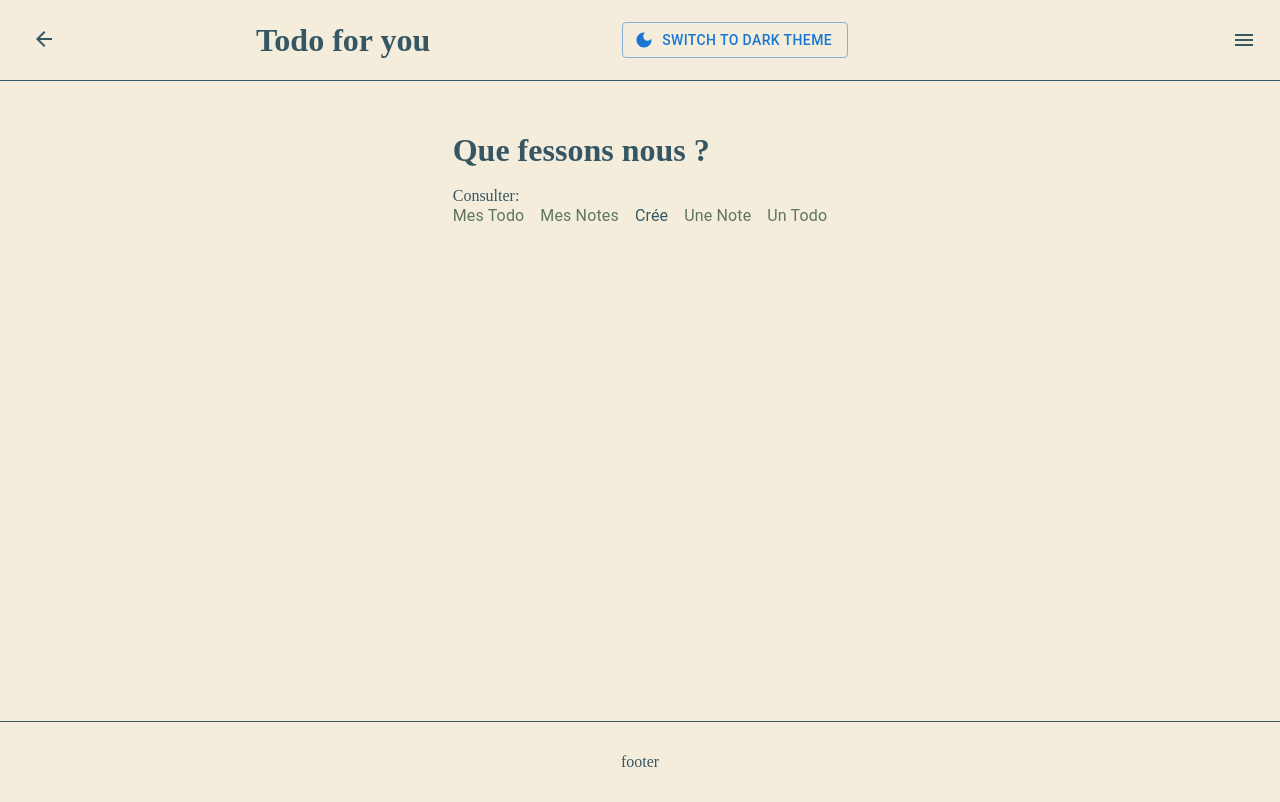
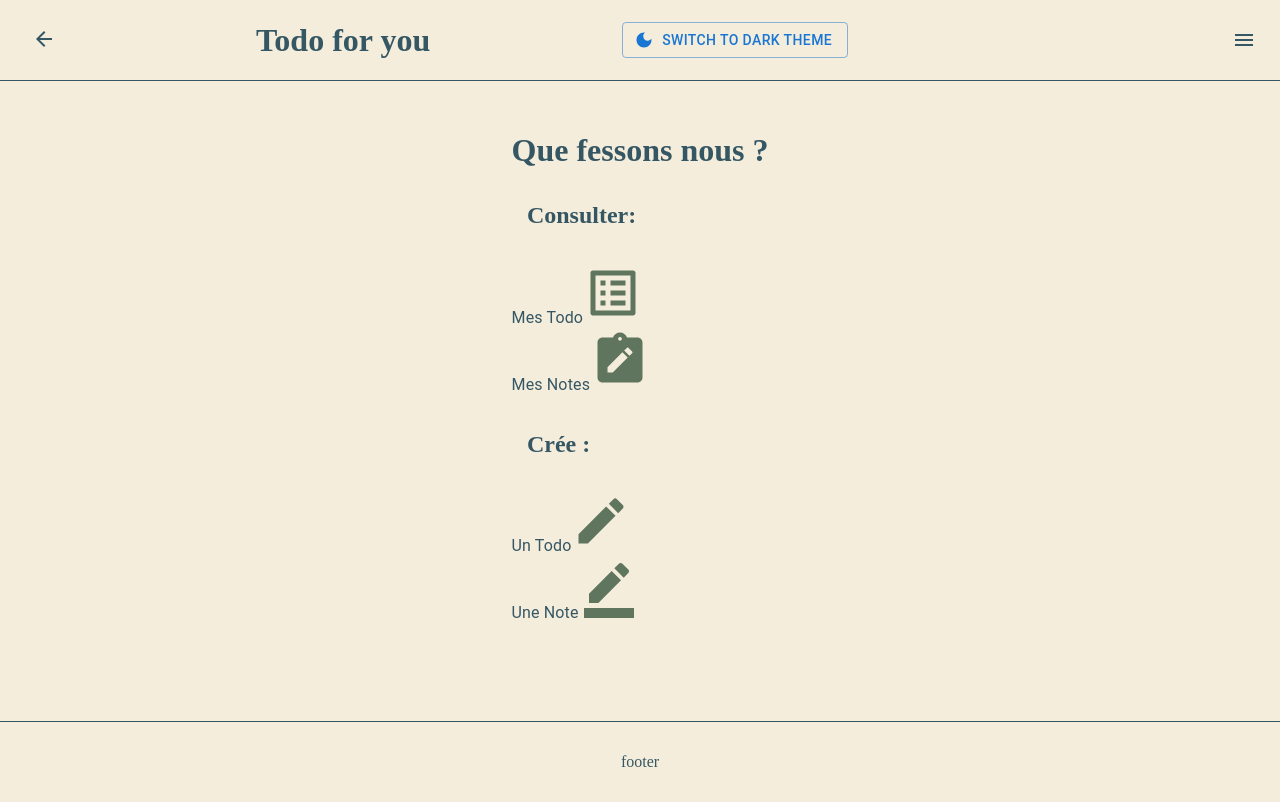
Before and after one commit to Alban-Pascal/Todo-for-you, a React (Create React App) app: page / in a window 1280 px wide. Built offline with nearby package versions, Linux system fonts and the light colour scheme.

Commit message:
Lien Home page

```diff
--- a/src/App.css
+++ b/src/App.css
@@ -1,5 +1,5 @@
 html, body, div, span, applet, object, iframe,
- h2, h3, h4, h5, h6, p, blockquote, pre,
+  h3, h4, h5, h6, p, blockquote, pre,
 a, abbr, acronym, address, big, cite, code,
 del, dfn, em, img, ins, kbd, q, s, samp,
 small, strike, strong, sub, sup, tt, var,
@@ -45,8 +45,15 @@ table {
 h1 {
 	font-weight: bold;
 	height: max-content;
+	font-size: xx-large;
 }
 
+h2 {
+	font-weight: bold;
+	height: max-content;
+	 font-size: x-large;
+	padding: 6%;
+}
 a:link {
 	color: rgb(95, 117, 94);
   }
@@ -54,3 +61,7 @@ a:link {
   a:visited {
 	color: rgb(5, 77, 5);
   }
+
+  Grid {
+	padding: 6%;
+  }
--- a/src/App.js
+++ b/src/App.js
@@ -1,5 +1,6 @@
 import "./App.css";
 import { BrowserRouter as Router, Routes, Route } from "react-router-dom";
+import React from "react";
 
 import Home from "Components/Pages/Home";
 import About from "Components/Pages/About";
@@ -10,7 +11,7 @@ import CreateTodo from "Components/Pages/CreateTodo";
 import Identification from "Components/Pages/Myaccount";
 import CreateFolder from "Components/Pages/CreateFolder";
 import MyTodo from "Components/Pages/MyTodo";
-import MyNote from "Components/Pages/CreateNote";
+import MyNote from "Components/Pages/MyNote";
 
 export default function App() {
   return (
--- a/src/Components/Pages/Home.js
+++ b/src/Components/Pages/Home.js
@@ -1,51 +1,55 @@
 import * as React from "react";
-import Box from "@mui/material/Box";
-import Link from "@mui/material/Link";
+import { Link } from "react-router-dom";
 import ListAltIcon from "@mui/icons-material/ListAlt";
-
-const preventDefault = (event) => event.preventDefault();
+import Grid from "@mui/material/Grid";
+import Typography from "@mui/material/Typography";
+import NoteAltIcon from "@mui/icons-material/NoteAlt";
+import CreateIcon from "@mui/icons-material/Create";
+import BorderColorIcon from "@mui/icons-material/BorderColor";
 
 export default function Home() {
   return (
     <div>
       <h1> Que fessons nous ?</h1>
+      <h2>Consulter: </h2>
 
-      <h2>Consulter: </h2>
-      <Box
-        sx={{
-          display: "flex",
-          flexWrap: "wrap",
-          justifyContent: "center",
-          typography: "body1",
-          "& > :not(style) + :not(style)": {
-            ml: 2,
-          },
-        }}
-        onClick={preventDefault}
-      >
-        <diV>
-          <Link href="#" underline="hover">
-            {"Mes Todo"}
+      <Grid item xs={18}>
+        <Typography>
+          {"Mes Todo"}
+          <Link to="/MyTodo">
+            <ListAltIcon sx={{ fontSize: 60 }} />
           </Link>
-        </diV>
-        <div>
-          <Link href="#" underline="hover">
-            {"Mes Notes"}
+        </Typography>
+      </Grid>
+
+      <Grid item xs={18}>
+        <Typography>
+          {"Mes Notes"}
+          <Link to="/MyNote">
+            <NoteAltIcon sx={{ fontSize: 60 }} />
           </Link>
-        </div>
+        </Typography>
+      </Grid>
 
-        <h2>Crée</h2>
-        <div>
-          <Link href="#" underline="hover">
-            {"Une Note"}
+      <h2> Crée :</h2>
+
+      <Grid item xs={18}>
+        <Typography>
+          {"Un Todo"}
+          <Link to="/CreateTodo">
+            <CreateIcon sx={{ fontSize: 60 }} />
           </Link>
-        </div>
-        <div>
-          <Link href="#" underline="hover">
-            {"Un Todo"}
+        </Typography>
+      </Grid>
+
+      <Grid item xs={18}>
+        <Typography>
+          {" Une Note"}
+          <Link to="/CreateNote">
+            <BorderColorIcon sx={{ fontSize: 60 }} label="Call me" />
           </Link>
-        </div>
-      </Box>
+        </Typography>
+      </Grid>
     </div>
   );
 }
--- a/src/Components/Pages/MyNote.js
+++ b/src/Components/Pages/MyNote.js
@@ -0,0 +1,35 @@
+import * as React from "react";
+
+export default function MyTodo() {
+  return (
+    <section id="todo">
+      <h1 className="m-3">Liste des Notes</h1>
+      <ul className="list-group">
+        <li className="list-group-item d-flex align-item-items-center">
+          Note 1
+          <button className="btn btn-sm ml-auto btn-outline-success">
+            &#x2713;
+          </button>
+        </li>
+        <li className="list-group-item d-flex align-item-items-center">
+          Note 2
+          <button className="btn btn-sm ml-auto btn-outline-success">
+            &#x2713;
+          </button>
+        </li>
+        <li className="list-group-item d-flex align-item-items-center">
+          Note 3
+          <button className="btn btn-sm ml-auto btn-outline-success">
+            &#x2713;
+          </button>
+        </li>
+        <li className="list-group-item d-flex align-item-items-center">
+          Note 4
+          <button className="btn btn-sm ml-auto btn-outline-success">
+            &#x2713;
+          </button>
+        </li>
+      </ul>
+    </section>
+  );
+}
--- a/src/Components/Pages/MyTodo.js
+++ b/src/Components/Pages/MyTodo.js
@@ -1,39 +1,39 @@
-import ReactDom from "react-dom";
 import * as React from "react";
-import Box from "@mui/material/Box";
-import Link from "@mui/material/Link";
-import ListAltIcon from "@mui/icons-material/ListAlt";
 
-export default function MyTodo() {
+export default function MyTodo({ tasks }) {
   return (
     <section id="todo">
-      <h1 className="m-3">Liste de Tâches</h1>
-      <ul className="list-group">
-        <li className="list-group-item d-flex align-item-items-center">
-          tache 1
+      <h1 className="m-3">Liste de tâches</h1>
+      <ul className="list-group m-3">
+        <li className="list-group-item d-flex align-tiems-center">
+          Ranger la vaisselle
           <button className="btn btn-sm ml-auto btn-outline-success">
             &#x2713;
           </button>
         </li>
-        <li className="list-group-item d-flex align-item-items-center">
-          tache 2
+        <li className="list-group-item d-flex align-tiems-center">
+          Répondre appel d'offres
           <button className="btn btn-sm ml-auto btn-outline-success">
             &#x2713;
           </button>
         </li>
-        <li className="list-group-item d-flex align-item-items-center">
-          tache 3
+        <li className="list-group-item d-flex align-tiems-center">
+          Signer contrat
           <button className="btn btn-sm ml-auto btn-outline-success">
             &#x2713;
           </button>
         </li>
-        <li className="list-group-item d-flex align-item-items-center">
-          tache 4
+        <li className="list-group-item d-flex align-tiems-center">
+          Ranger la salon
           <button className="btn btn-sm ml-auto btn-outline-success">
             &#x2713;
           </button>
         </li>
       </ul>
+      <footer
+        className="d-flex justify-content-between bg-secondary p-3"
+        id="mainFooter"
+      ></footer>
     </section>
   );
 }
```
